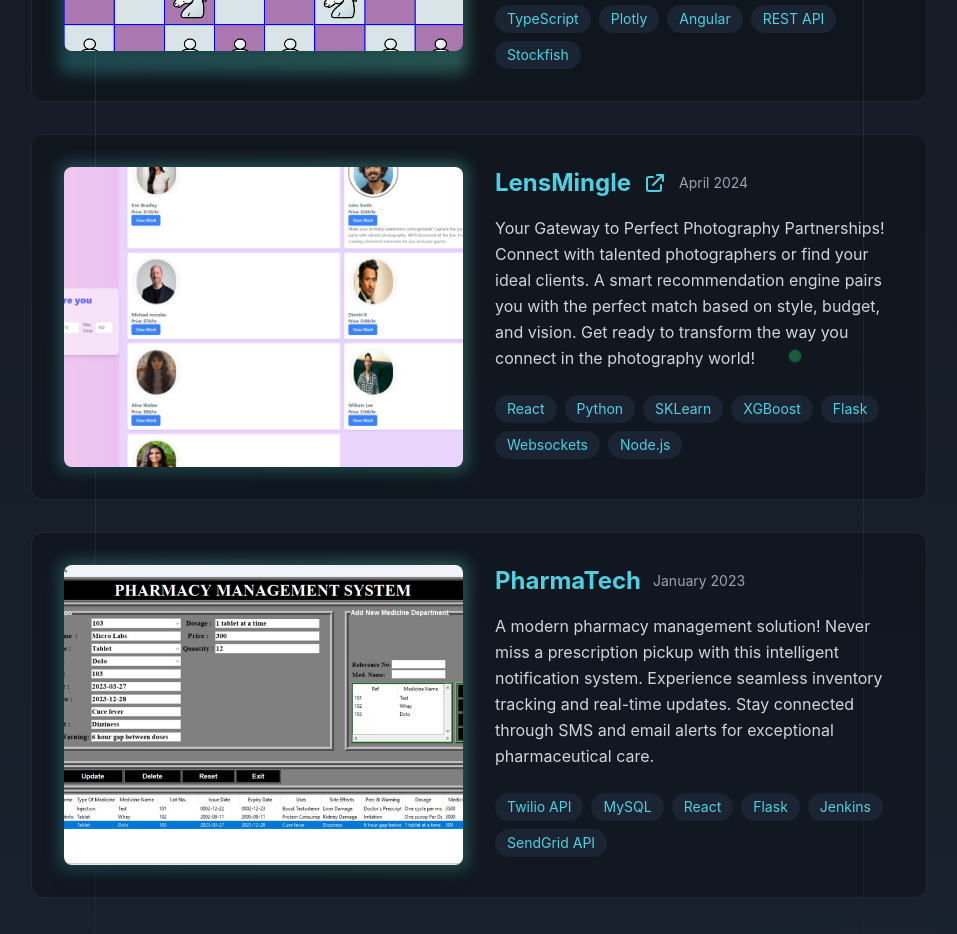
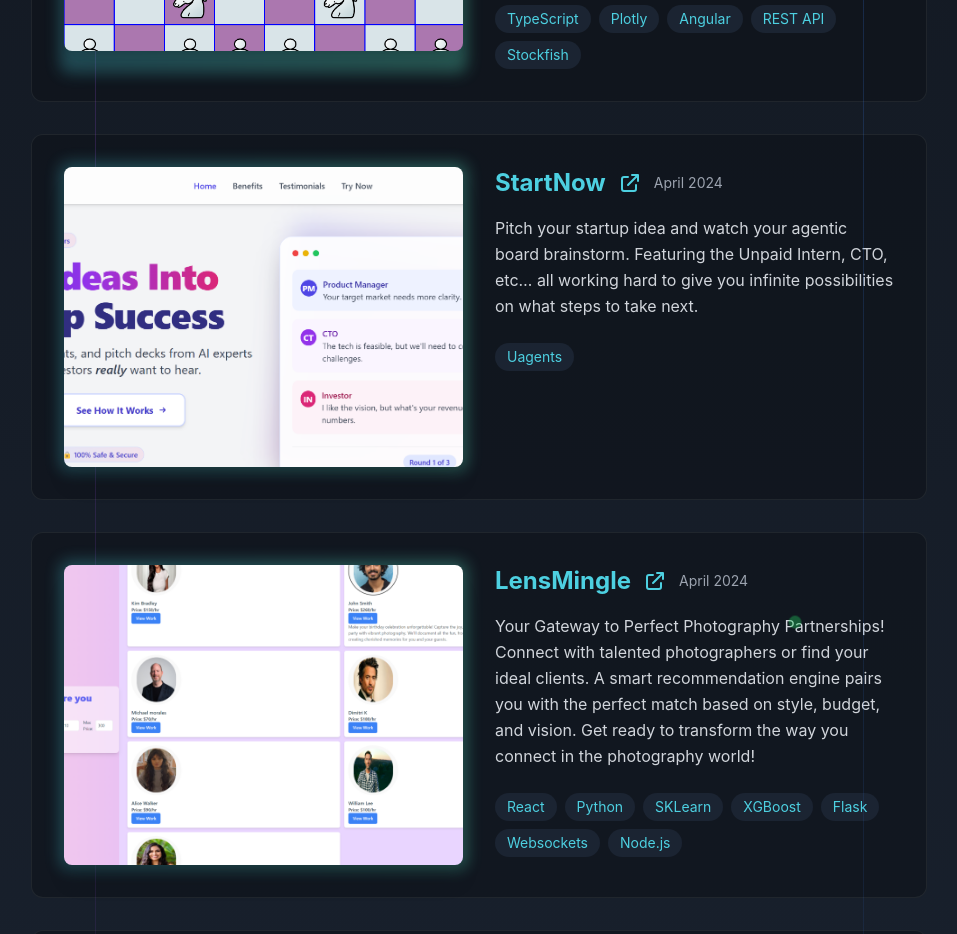
Before and after one commit to Dakshaarvind/my-portfolio, a React (Create React App) app: page / in a window 1280 px wide. Shown: the part 1900-2834 px from the top of the page, without its empty margins (161-1118 px from the left). Built offline with nearby package versions, Linux system fonts and the light colour scheme.

Commit message:
new project update

```diff
--- a/src/App.js
+++ b/src/App.js
@@ -163,7 +163,7 @@ const PortfolioWebsite = () => {
                 </div>
               </div>
 
-              {/* Second Experience */}
+              {/* Experience */}
               <div className="bg-[#0D1117]/50 rounded-xl p-8 hover:bg-[#0D1117]/80 transition-all duration-300 border border-[#30363D]/50 hover:border-[#30363D] group animate-fade-in">
                 <div className="flex justify-between items-start mb-6">
                   <span className="text-gray-400">2024</span>
@@ -244,6 +244,61 @@ const PortfolioWebsite = () => {
                     {/* Tech Stack */}
                     <div className="flex flex-wrap gap-2">
                       {['TypeScript', 'Plotly', 'Angular', 'REST API', 'Stockfish'].map((tech) => (
+                        <span
+                          key={tech}
+                          className="px-3 py-1 bg-[#1B2432] text-[#4DD0E1] text-sm rounded-full group-hover:bg-[#1F2937] transition-colors duration-300"
+                        >
+                          {tech}
+                        </span>
+                      ))}
+                    </div>
+                  </div>
+                </div>
+              </div>
+            </div>
+            {/* StartNow Project */}
+            <div className="mt-8 bg-[#0D1117]/50 rounded-xl p-8 hover:bg-[#0D1117]/80 transition-all duration-300 border border-[#30363D]/50 hover:border-[#30363D] group animate-fade-in">
+              <div className="flex flex-col md:flex-row gap-8">
+                {/* Project Image/Preview */}
+                <div className="md:w-1/2 relative group">
+                  <div className="absolute -inset-1 bg-gradient-to-r from-[#4DD0E1] to-[#64FFDA] rounded-lg blur opacity-30 group-hover:opacity-100 transition duration-1000"></div>
+                  <img
+                    src="/Screenshot 2025-05-25 215311.png"
+                    alt="StartNow Interface"
+                    className="relative rounded-lg w-full h-[300px] object-cover shadow-xl"
+                  />
+                  {/* Decorative elements */}
+                  <div className="absolute -top-2 -left-2 w-4 h-4 border-t-2 border-l-2 border-[#4DD0E1] opacity-0 group-hover:opacity-100 transition-all duration-300"></div>
+                  <div className="absolute -bottom-2 -right-2 w-4 h-4 border-b-2 border-r-2 border-[#64FFDA] opacity-0 group-hover:opacity-100 transition-all duration-300"></div>
+                </div>
+
+                {/* Project Details */}
+                <div className="md:w-1/2 flex flex-col justify-between">
+                  <div>
+                    <div className="flex items-center gap-3 mb-4">
+                      <h3 className="text-2xl font-bold text-[#4DD0E1] group-hover:text-[#64FFDA] transition-colors duration-300">
+                        StartNow
+                      </h3>
+                      <a
+                        href="https://devpost.com/software/startnow"
+                        target="_blank"
+                        rel="noopener noreferrer"
+                        className="text-[#4DD0E1] hover:text-[#64FFDA] transition-colors duration-300"
+                      >
+                        <svg xmlns="http://www.w3.org/2000/svg" className="h-6 w-6" fill="none" viewBox="0 0 24 24" stroke="currentColor">
+                          <path strokeLinecap="round" strokeLinejoin="round" strokeWidth={2} d="M10 6H6a2 2 0 00-2 2v10a2 2 0 002 2h10a2 2 0 002-2v-4M14 4h6m0 0v6m0-6L10 14" />
+                        </svg>
+                      </a>
+                      <span className="text-sm text-gray-400">April 2024</span>
+                    </div>
+
+                    <p className="text-gray-300 mb-6 leading-relaxed">
+                      Pitch your startup idea and watch your agentic board brainstorm. Featuring the Unpaid Intern, CTO, etc… all working hard to give you infinite possibilities on what steps to take next.
+                    </p>
+
+                    {/* Tech Stack */}
+                    <div className="flex flex-wrap gap-2">
+                      {['Uagents'].map((tech) => (
                         <span
                           key={tech}
                           className="px-3 py-1 bg-[#1B2432] text-[#4DD0E1] text-sm rounded-full group-hover:bg-[#1F2937] transition-colors duration-300"
```
Also changed, not shown: public/Screenshot 2025-05-25 215311.png (added).
